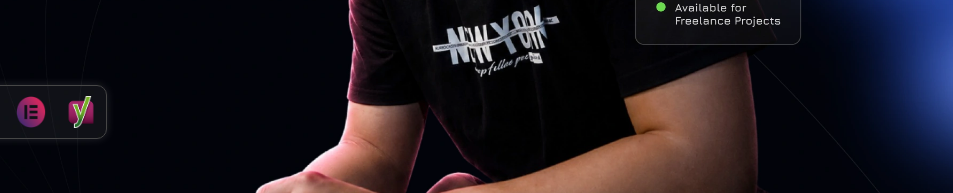
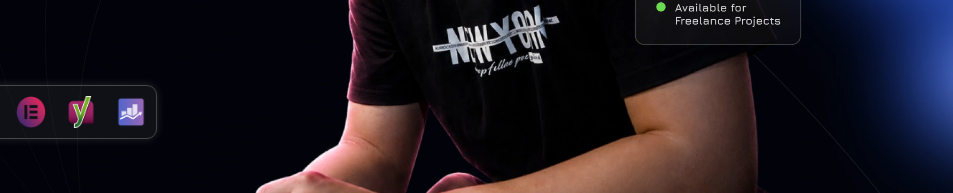
Before and after one commit to cedelantes18/Portfolio, a plain HTML site: page index.html in a window 1280 px wide. Shown: the part 607-800 px from the top of the page, 327-1280 px from the left. Drawn offline with nearby package versions, Linux system fonts and the light colour scheme.

Commit message:
add rankmath icon

```diff
--- a/index.html
+++ b/index.html
@@ -68,6 +68,7 @@
                         <img src="image/wordpress 1 1.png" alt="wordpress">
                         <img src="image/elementor-icon.png" alt="elementor">
                         <img src="image/yoast-icon.png" alt="yoast">
+                        <img src="image/rankmath-icon.png" alt="rankmath">
                     </div>
                 </div>
             </div>
```
Lines whose indentation alone changed are shown as unchanged.
